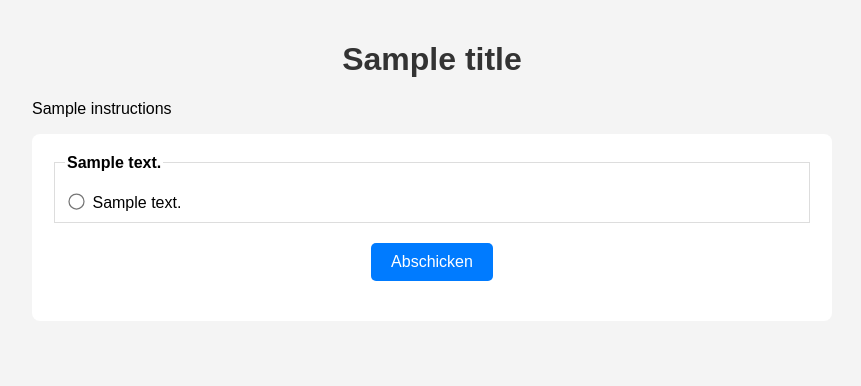
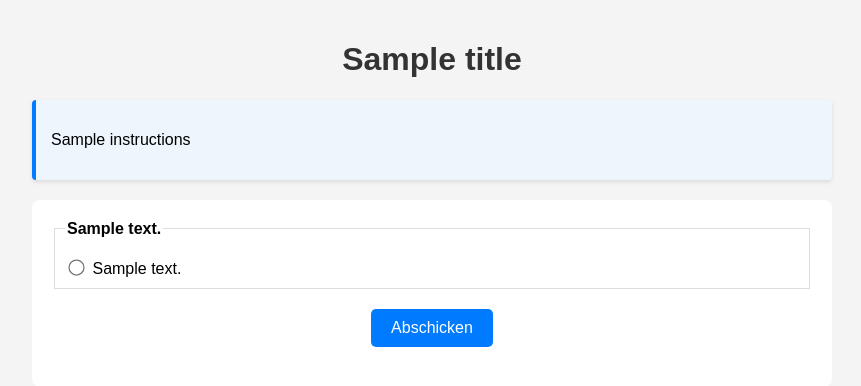
Before and after one commit to visserle/pain-measurement, a Flask app: template src/experiments/questionnaires/templates/multi-statement.html.j2 in a window 1280 px wide. Shown: the top 386 px of the page, without its empty margins (208-1069 px from the left). Run offline with Flask 3, Linux system fonts and the light colour scheme; the template is opened without the code that fills it: most values are stand-ins (such as "Sample title", 1, 10 or a date in 2020); parts of the project's set-up code (start-up, migrations or seed data) failed here and were passed over; some libraries are stand-ins or nearby versions.

Commit message:
make instructions more salient

```diff
--- a/src/experiments/questionnaires/static/styles.css
+++ b/src/experiments/questionnaires/static/styles.css
@@ -16,6 +16,17 @@ h1 {
     color: #333;
     text-align: center;
 }
+
+.instructions {
+    background-color: #eef6fd; /* Light background color for emphasis */
+    border-left: 4px solid #007bff; /* Add a colored bar to the left for emphasis */
+    padding: 15px; /* Add padding for space around the text */
+    margin-bottom: 20px; /* Add margin for space below the instructions */
+    border-radius: 4px; /* Slightly round the corners of the background */
+    box-shadow: 0 2px 4px rgba(0, 0, 0, 0.1); /* Optional: add a subtle shadow for depth */
+}
+
+
 
 form {
     background: white;
--- a/src/experiments/questionnaires/templates/general_questions.html.j2
+++ b/src/experiments/questionnaires/templates/general_questions.html.j2
@@ -33,7 +33,7 @@
     <div class="container">
         <h1>{{ title }}</h1>
         {% if instructions %}
-            <p>{{ instructions|safe }}</p>
+           <div class="instructions"><p>{{ instructions|safe }}</p></div>
         {% endif %}
         <form action="" method="post">
             {% for question in questions %}
--- a/src/experiments/questionnaires/templates/multi-statement.html.j2
+++ b/src/experiments/questionnaires/templates/multi-statement.html.j2
@@ -10,7 +10,7 @@
 <body>
     <div class="container">
         <h1>{{ title }}</h1>
-        <p>{{ instructions|safe }}</p>
+        <div class="instructions"><p>{{ instructions|safe }}</p></div>
         <form action="" method="post">
             {% for question in questions %}
                 <fieldset>
--- a/src/experiments/questionnaires/templates/single-statement-matrix.html.j2
+++ b/src/experiments/questionnaires/templates/single-statement-matrix.html.j2
@@ -36,7 +36,7 @@
 <body>
     <div class="container">
         <h1>{{ title }}</h1>
-        <p>{{ instructions|safe }}</p>
+        <div class="instructions"><p>{{ instructions|safe }}</p></div>
         <form action="" method="post">
             <table class="ratings-table">
                 <tr>
--- a/src/experiments/questionnaires/templates/single-statement-spectrum.html.j2
+++ b/src/experiments/questionnaires/templates/single-statement-spectrum.html.j2
@@ -21,7 +21,7 @@
 <body>
     <div class="container">
         <h1>{{ title }}</h1>
-        <p>{{ instructions }}</p>
+        <div class="instructions"><p>{{ instructions|safe }}</p></div>
         <form method="post">
             {% for question in questions %}
             <div class="question">
--- a/src/experiments/questionnaires/templates/single-statement.html.j2
+++ b/src/experiments/questionnaires/templates/single-statement.html.j2
@@ -10,7 +10,7 @@
 <body>
     <div class="container">
         <h1>{{ title }}</h1>
-        <p>{{ instructions|safe }}</p>
+        <div class="instructions"><p>{{ instructions|safe }}</p></div>
         <form action="" method="post">
             {% for question in questions %}
             <div>
```
